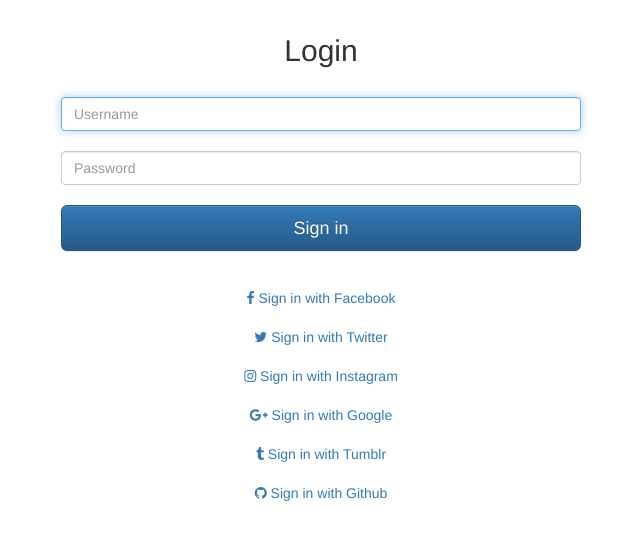
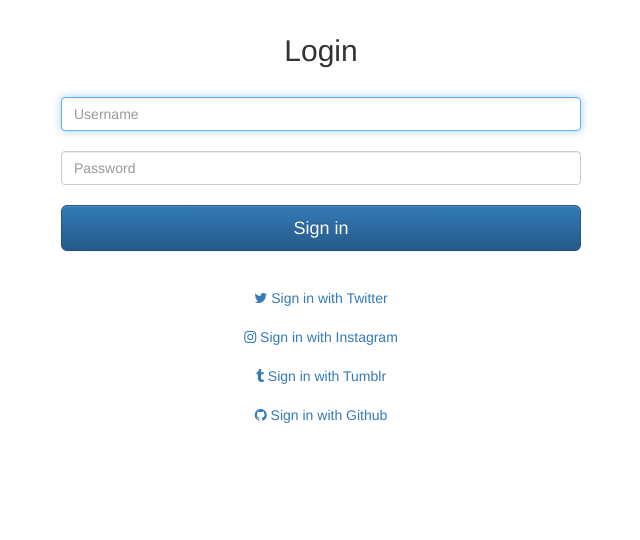
Before and after one commit to DrkSephy/django-hackathon-starter, a Django app: page /hackathon/login/ in a window 1280 px wide. Shown: the part 73-613 px from the top of the page, without its empty margins (319-959 px from the left). Run offline with Django 3.2, Linux system fonts and the light colour scheme; some libraries are stand-ins or nearby versions.

Commit message:
Removing login with Google+, and Facebook

```diff
--- a/hackathon_starter/hackathon/templates/hackathon/login.html
+++ b/hackathon_starter/hackathon/templates/hackathon/login.html
@@ -26,10 +26,6 @@
       </div>
 
       <div class="form-signin">
-        <a class="btn btn-block btn-social btn-facebook">
-          <i class="fa fa-facebook"></i>
-          Sign in with Facebook
-        </a>
         <a class="btn btn-block btn-social btn-twitter" href="http://127.0.0.1:8000/hackathon/twitter_login/">
           <i class="fa fa-twitter"></i>
           Sign in with Twitter
@@ -37,10 +33,6 @@
         <a class="btn btn-block btn-social btn-instagram" href="http://localhost:8000/hackathon/instagram_login/">
           <i class="fa fa-instagram"></i>
           Sign in with Instagram
-        </a>
-        <a class="btn btn-block btn-social btn-google-plus">
-          <i class="fa fa-google-plus"></i>
-          Sign in with Google
         </a>
         <a class="btn btn-block btn-social btn-tumblr" href="http://localhost:8000/hackathon/tumblr_login/">
           <i class="fa fa-tumblr"></i>
--- a/hackathon_starter/hackathon/views.py
+++ b/hackathon_starter/hackathon/views.py
@@ -133,7 +133,7 @@ def index(request):
 ##################
 
 def api_examples(request):
-    instagram_url =getInstagram.get_authorize_url()
+    instagram_url = getInstagram.get_authorize_url()
     if not getTumblr.accessed:
         obtain_oauth_verifier = getTumblr.authorize_url()
     else:
```
